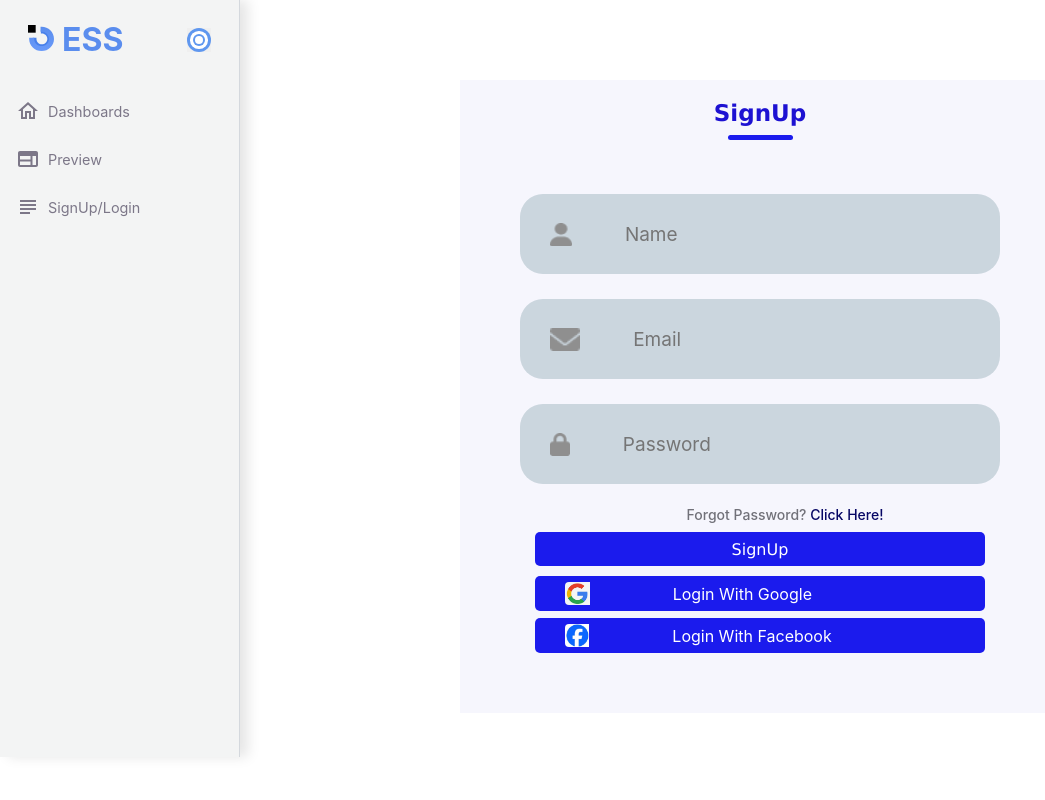
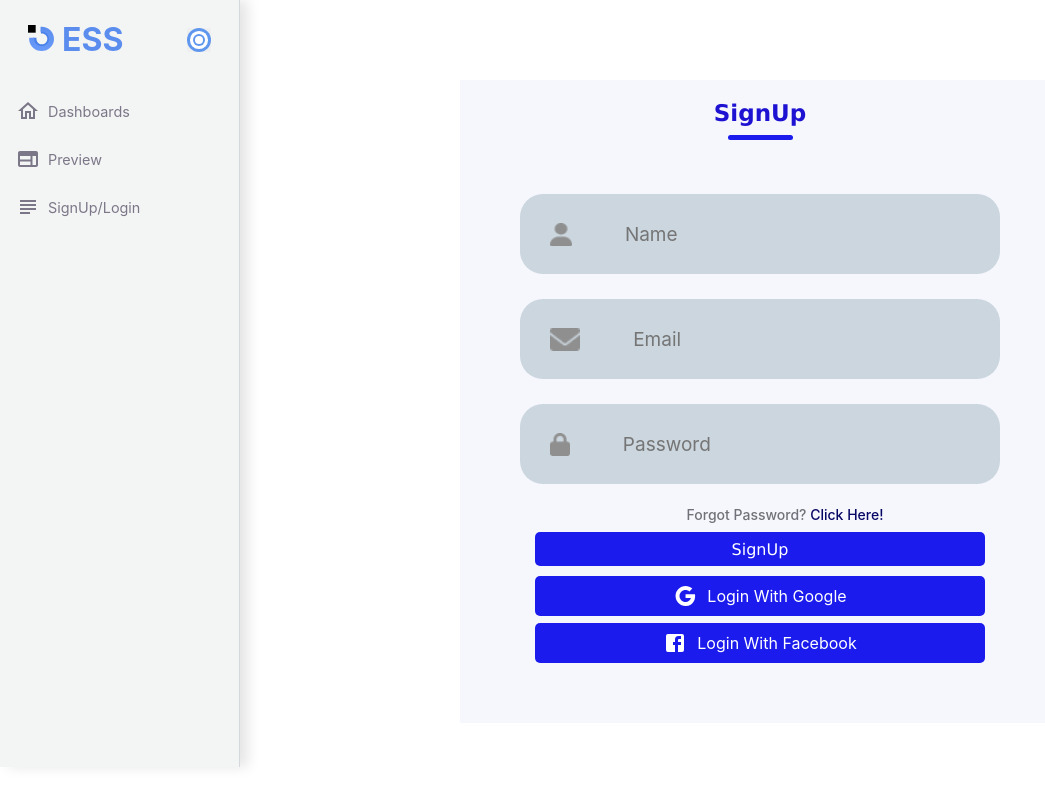
Before and after one commit to negia7265/essConveyanceClaim, a React (Vite) app in the folder essClient/: page /SignUp/Login in a window 1280 px wide. Shown: the whole page, without its empty margins (0-1045 px from the left). Built offline with nearby package versions, Linux system fonts and the light colour scheme.

Commit message:
create Signup

```diff
--- a/essClient/package.json
+++ b/essClient/package.json
@@ -12,8 +12,8 @@
   "dependencies": {
     "@emotion/react": "^11.11.1",
     "@emotion/styled": "^11.11.0",
-    "@mui/icons-material": "^5.14.15",
-    "@mui/material": "^5.14.15",
+    "@mui/icons-material": "^5.14.18",
+    "@mui/material": "^5.14.18",
     "@uppy/dashboard": "^3.6.0",
     "@uppy/react": "^3.1.4",
     "axios": "^1.6.0",
--- a/essClient/src/Components/LoginSignup.css
+++ b/essClient/src/Components/LoginSignup.css
@@ -95,6 +95,9 @@
       outline: none;
       width: 450px;
       margin-bottom: 7px;
+      justify-content: center;
+      padding: 8px;
+
 }
 .loginBox{
      display: flex;
@@ -108,6 +111,9 @@
    padding-right: 53px;
    border-radius: 4px;
 }
+.Login span{
+   padding-left: 10px;
+}
 /* .span text1{
   align-items: center;
   justify-content: center;
--- /dev/null
+++ b/essClient/src/Components/Signup.jsx
@@ -0,0 +1,54 @@
+import React from 'react'
+import './LoginSignup.css'
+
+
+import user_icon from './Assests/person.png';
+import email_icon from './Assests/email.png';
+import password from './Assests/password.png';
+// import google from './Assests/google.jpeg';
+// import facebook from './Assests/facebook.jpeg';
+import GoogleIcon from '@mui/icons-material/Google';
+import FacebookIcon from '@mui/icons-material/Facebook';
+import Button from '@mui/material/Button';
+const LoginSignUp=()=>{
+  return (
+      <div className="container">
+        <div className="header">
+          <div className="text">SignUp</div>
+          <div className="underline"></div>
+          <div className="inputs">
+            <div className="input">
+             <img src={user_icon} alt="" srcset="" />
+             <input type="text" placeholder="Name"/>
+            </div>
+            <div className="input">
+             <img src={email_icon} alt="" srcset="" />
+             <input type="email" placeholder="Email"/>
+            </div>
+                        <div className="input">
+             <img src={password} alt="" srcset="" />
+             <input type="password" placeholder="Password"/>
+            </div>
+          </div>
+          <div className="forgetPassword">Forgot Password? <span>Click Here!</span></div>
+          <div className="submit-container">
+              <button className="Signup">SignUp</button>
+              <hr className="or"></hr>
+              <div className="loginBox">
+              <div className="Login">
+              {/* <img src={google} alt="" srcset="" /> */}
+              <GoogleIcon/>
+              <span  class="text1">Login With Google</span>
+              </div>
+              <div className="Login">
+              <FacebookIcon/>
+              {/* <img src={facebook} alt="" srcset="" /> */}
+              <span  class="text1">Login With Facebook</span>
+              </div>
+              </div>
+          </div>
+        </div>
+      </div>
+  )
+}
+export default LoginSignUp;
--- a/essClient/src/ESS.jsx
+++ b/essClient/src/ESS.jsx
@@ -4,7 +4,7 @@ import "./ESS.css";
 import ConveyanceForm from "./ConveyanceForm";
 import Preview from "./Preview";
 import { useState } from "react";
-import LoginSignUp from "./Components/LoginSignup";
+import LoginSignUp from "./Components/Signup";
 function ESS() {
   const [fileData, setFileData] = useState(null);
   if (fileData) {
```
Also changed, not shown: 1 other file (tests, documents, lock files or other folders).
